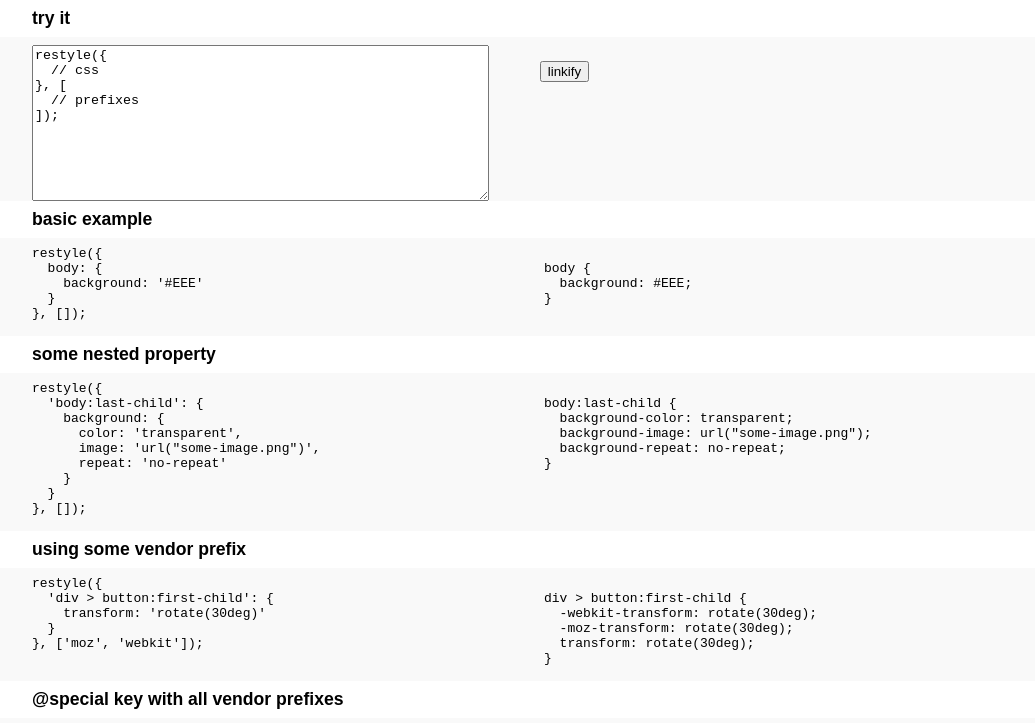
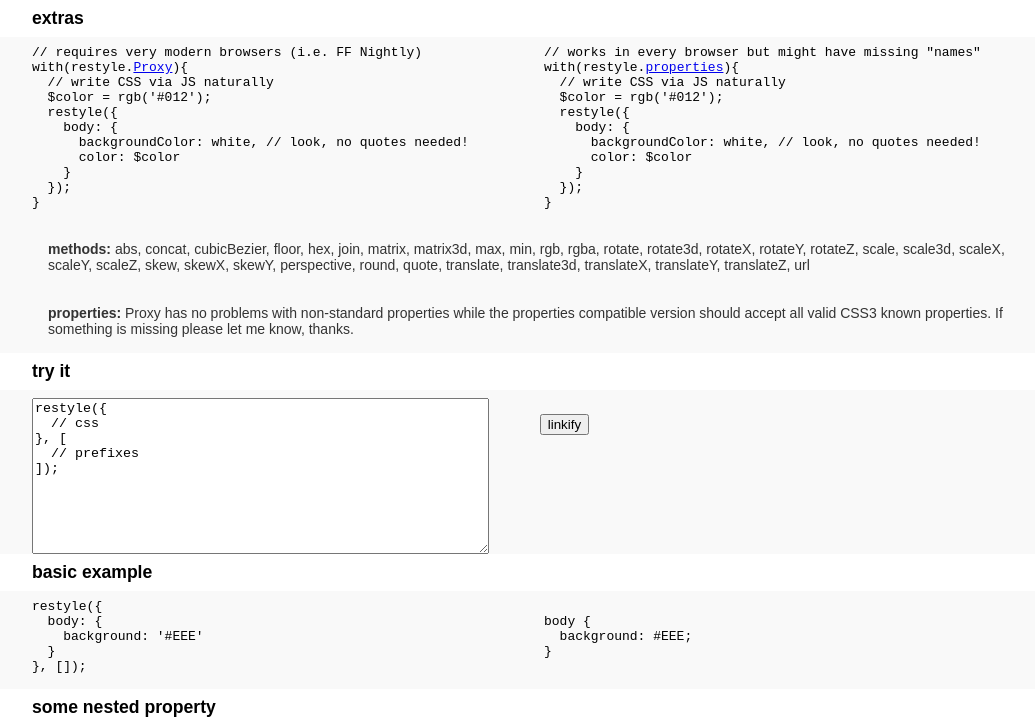
Before and after one commit to WebReflection/restyle, a plain HTML site: page index.html in a window 1280 px wide. Shown: the top 723 px of the page, without its empty margins (96-1131 px from the left). Drawn offline with Linux system fonts and the light colour scheme.

Commit message:
better index with info

```diff
--- a/index.html
+++ b/index.html
@@ -8,6 +8,47 @@
     <title>Restyle</title>
   </head>
   <body>
+    <h3>extras</h3>
+    <div class="compare">
+      <div><pre>
+// requires very modern browsers (i.e. FF Nightly)
+with(restyle.<a href="proxy/">Proxy</a>){
+  // write CSS via JS naturally
+  $color = rgb('#012');
+  restyle({
+    body: {
+      backgroundColor: white, // look, no quotes needed!
+      color: $color
+    }
+  });
+}
+      </pre><pre>
+// works in every browser but might have missing "names"
+with(restyle.<a href="properties/">properties</a>){
+  // write CSS via JS naturally
+  $color = rgb('#012');
+  restyle({
+    body: {
+      backgroundColor: white, // look, no quotes needed!
+      color: $color
+    }
+  });
+}
+      </pre></div><br/>
+      <div class="methods">
+        <strong>methods:</strong>
+        abs, concat, cubicBezier, floor, hex, join, matrix, matrix3d,
+        max, min, rgb, rgba, rotate, rotate3d, rotateX, rotateY, rotateZ,
+        scale, scale3d, scaleX, scaleY, scaleZ, skew, skewX, skewY,
+        perspective, round, quote,
+        translate, translate3d, translateX, translateY, translateZ, url
+      </div>
+      <div class="methods">
+        <strong>properties:</strong>
+        Proxy has no problems with non-standard properties while the properties compatible version
+        should accept all valid CSS3 known properties. If something is missing please let me know, thanks.
+      </div>
+    </div>
     <h3>try it</h3>
     <div class="compare">
       <div><textarea id="code" rows="10">restyle({
--- a/stylesheets/stylesheet.css
+++ b/stylesheets/stylesheet.css
@@ -38,3 +38,8 @@ div.compare button {
   foat: left;
   margin-top: 16px;
 }
+div.methods {
+  font-size: 14px;
+  color: #333;
+  padding: 16px;
+}
```
Also changed, not shown: with/index.html (+36 -28 lines).
